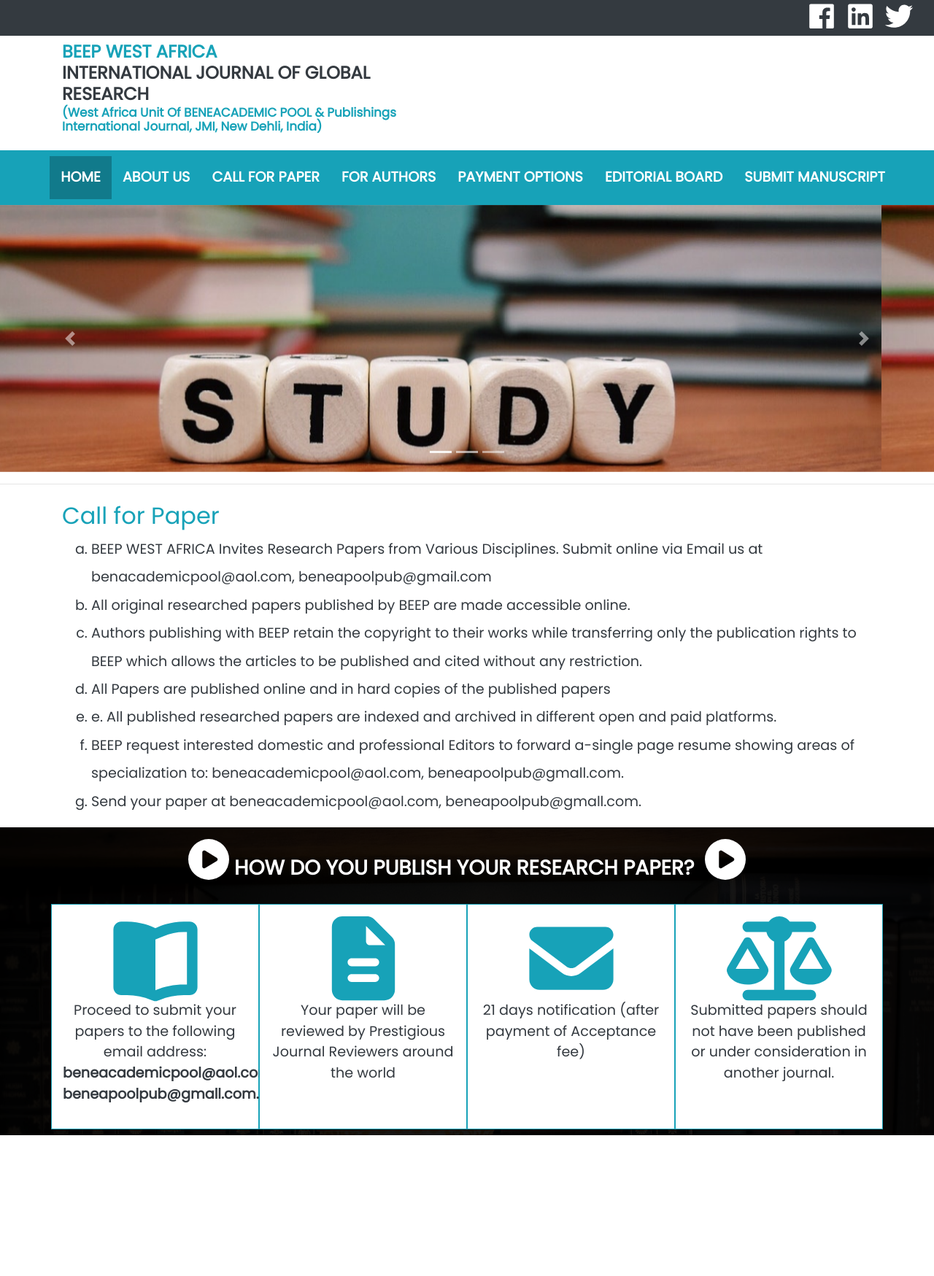
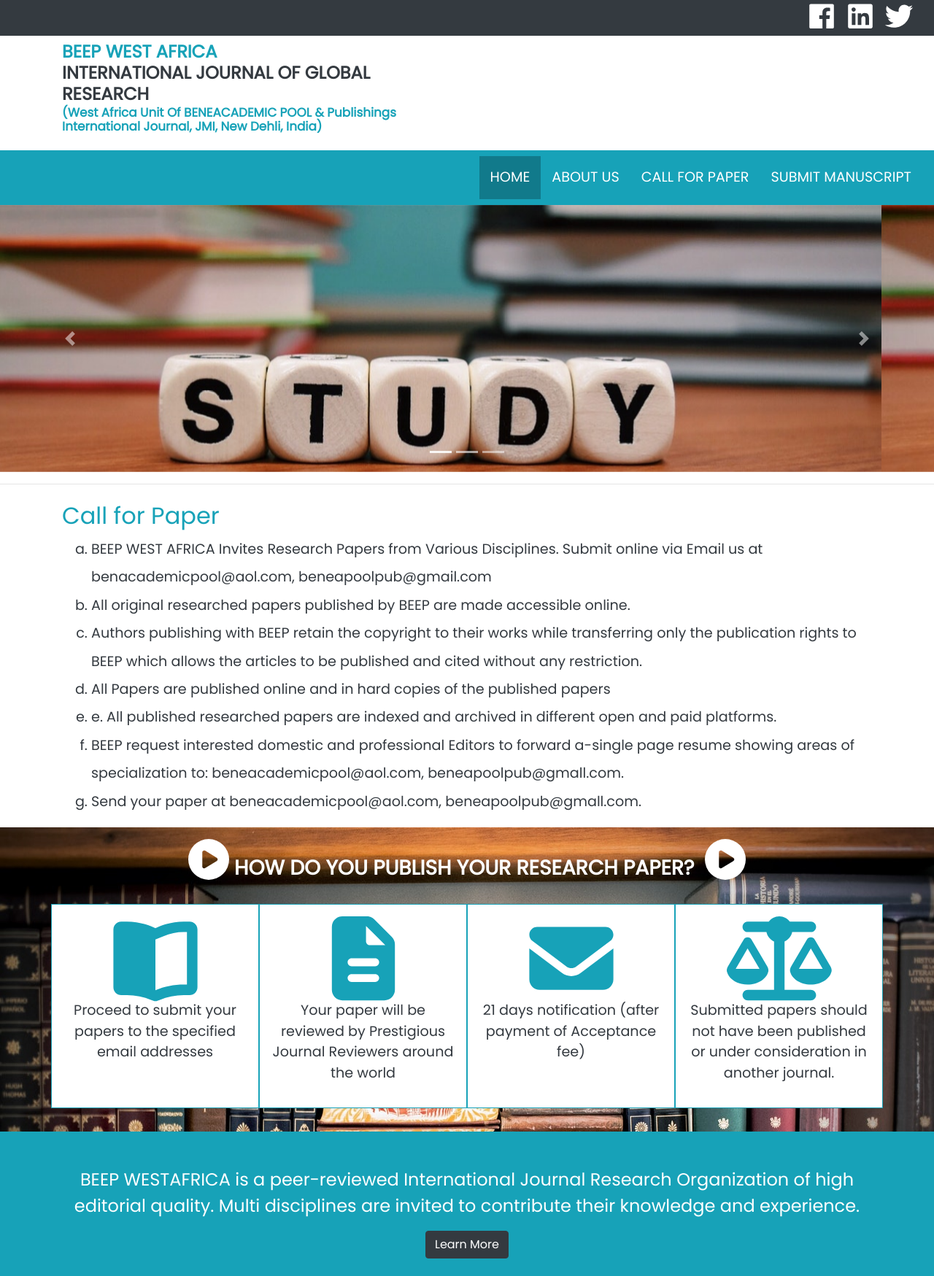
Before and after one commit to Noble-247/BEEP-West-Africa-International-Journal-Website, a plain HTML site: page index.html in a window 1280 px wide. Shown: the part 5-1754 px from the top of the page at 73% size. Before the commit the page ends 1561 px from the top, so only its background shows below. Drawn offline with nearby package versions, Linux system fonts and the light colour scheme; a web font is replaced by a local one.

Commit message:
Modified the Navigation :(Removed excess menu items), and added the Call To Action Section

```diff
--- a/css/style.css
+++ b/css/style.css
@@ -68,7 +68,7 @@ img {
   color: #fff !important;
   text-transform: uppercase;
   padding: 15px !important;
-  font-weight: bold;
+  font-weight: 400;
 }
 
 .navbar-blue .nav-link:hover {
@@ -84,6 +84,14 @@ img {
   background: url(../image/book-shelves-book-stack-bookcase-books-207662.jpg);
   background-size: cover;
   /* background-attachment: fixed; */
+  /*  .how-to-publish_bg-color {
+        position: absolute;
+        top: 0;
+        left: 0;
+        width: 100%;
+        height: 100%;
+        background-color: rgba($color: #000000, $alpha: 0.9);
+    } */
 }
 
 #how-to-publish h3 {
@@ -91,15 +99,10 @@ img {
   z-index: 5;
 }
 
-#how-to-publish .how-to-publish_bg-color {
-  position: absolute;
-  top: 0;
-  left: 0;
-  width: 100%;
-  height: 100%;
-  background-color: rgba(0, 0, 0, 0.9);
-}
-
 #how-to-publish .how-to-publish-col-border {
   border: 1px solid #17a2b8;
 }
+
+#call-to-action p {
+  font-size: 1.5rem;
+}
--- a/index.html
+++ b/index.html
@@ -59,7 +59,7 @@
             <span class="navbar-toggler-icon"></span>
         </button>
         <div class="collapse navbar-collapse" id="collapsibleNavId">
-            <ul class="navbar-nav m-auto mt-2 mt-lg-0">
+            <ul class="navbar-nav ml-auto mt-lg-0">
                 <li class="nav-item active-menu">
                     <a class="nav-link" href="index.html">Home<span class="sr-only">(current)</span></a>
                 </li>
@@ -69,15 +69,15 @@
                 <li class="nav-item">
                     <a class="nav-link" href="call_for_paper.html">Call For Paper</a>
                 </li>
-                <li class="nav-item">
-                    <a class="nav-link" href="for_authors.html">For Authors</a>
-                </li>
-                <li class="nav-item">
-                    <a class="nav-link" href="payment_options.html">Payment Options</a>
-                </li>
-                <li class="nav-item">
-                    <a class="nav-link" href="editorial_board.html">Editorial Board</a>
-                </li>
+                <!-- <li class="nav-item"> -->
+                <!-- <a class="nav-link" href="for_authors.html">For Authors</a> -->
+                <!-- </li> -->
+                <!-- <li class="nav-item"> -->
+                <!-- <a class="nav-link" href="payment_options.html">Payment Options</a> -->
+                <!-- </li> -->
+                <!-- <li class="nav-item"> -->
+                <!-- <a class="nav-link" href="editorial_board.html">Editorial Board</a> -->
+                <!-- </li> -->
                 <li class="nav-item">
                     <a class="nav-link" href="submit_manuscript.html">Submit Manuscript</a>
                 </li>
@@ -136,12 +136,12 @@
     <!-- How to Publish Your Paper Section -->
     <section id="how-to-publish" style="line-height: 1.5;">
         <h3 class="site-text-optional text-center font-weight-bold pt-3 pb-3"> <i class="fas fa-play-circle fa-2x fa-fw"></i>HOW DO YOU PUBLISH YOUR RESEARCH PAPER? <i class="fas fa-play-circle fa-2x fa-fw"></i></h3>
-        <div class="how-to-publish_bg-color"></div>
-        <div class="container">
+        <!-- <div class="how-to-publish_bg-color4"></div> -->
+        <div class="container pb-4">
             <div class="row text-center">
                 <div class="col-sm-12 col-md-6 col-lg-3 site-bg-primary mt-2 mb-2 pt-3 pb-3 how-to-publish-col-border">
                     <i class="fas fa-book-open fa-6x fa-fw  site-text-primary"></i>
-                    <p class="site-text-secondary">Proceed to submit your papers to the following email address: <strong>beneacademicpool@aol.com,</strong> <strong>beneapoolpub@gmall.com.</strong>
+                    <p class="site-text-secondary">Proceed to submit your papers to the specified email addresses
                     </p>
                 </div>
                 <div class="col-sm-12 col-md-6 col-lg-3 site-bg-primary mt-2 mb-2 pt-3 pb-3 how-to-publish-col-border">
@@ -161,7 +161,19 @@
     </section>
     <!-- End of How to Publish Your Paper Section -->
 
+    <!-- Call to Action Section -->
+    <section id="call-to-action" class="site-bg-optional text-center site-text-optional pt-5 pb-4 " style="line-height: 1.5;">
+        <div class="container">
+            <p>BEEP WESTAFRICA is a peer-reviewed International Journal Research Organization of high editorial quality. Multi disciplines are invited to contribute their knowledge and experience.</p>
+            <a name="" id="" class="btn btn-dark" href="#" role="button">Learn More</a>
+            <!--   <a name="" id="" class="btn btn-light" href="#" role="button">button</a> -->
+        </div>
+    </section>
+    <!-- End of Call to Action Section -->
 
+    <!-- Footer Section -->
+
+    <!-- End of Footer Section -->
 
 
 
```
